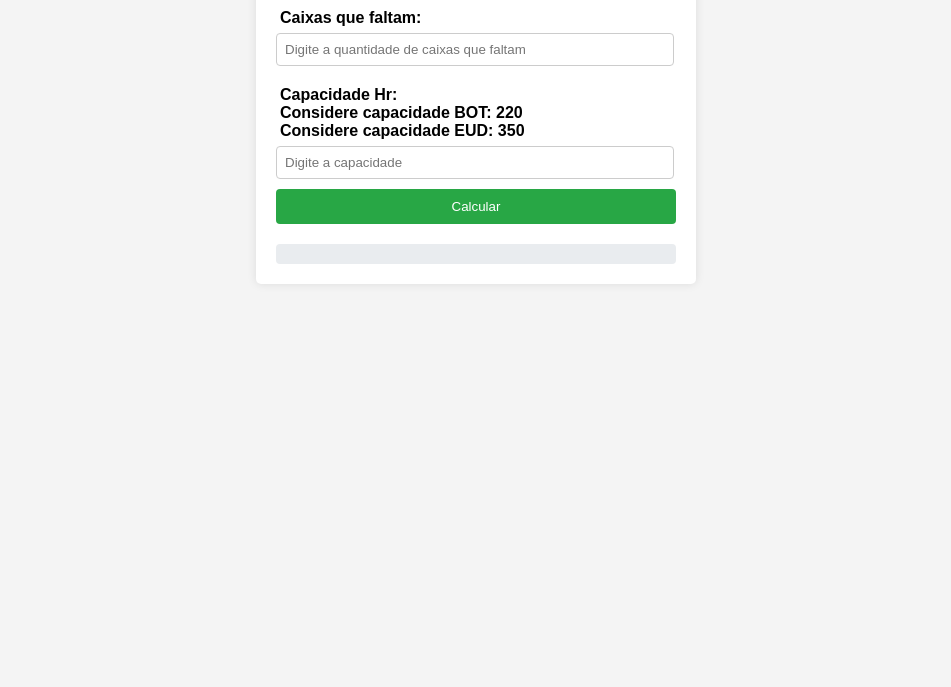
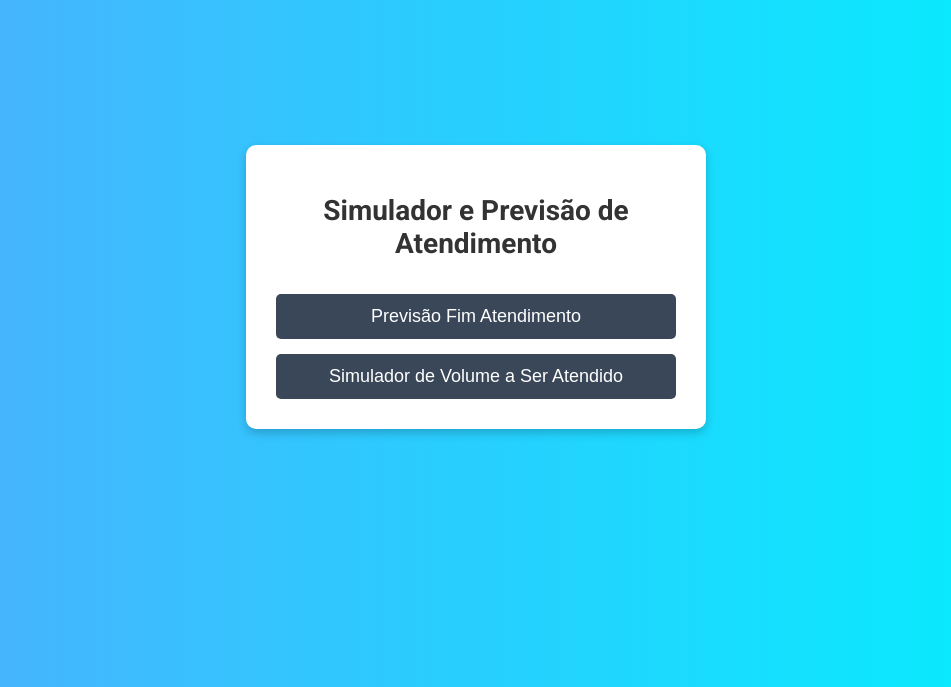
Before and after one commit to bragamy001/fimatendimento, a plain HTML site: page index.html in a window 1280 px wide. Shown: the part 113-800 px from the top of the page, without its empty margins (164-1115 px from the left). Drawn offline with Linux system fonts and the light colour scheme.

Commit message:
Versão 2 do app
Interface atualizada e funcionalidades.

```diff
--- a/index.html
+++ b/index.html
@@ -3,22 +3,68 @@
 <head>
     <meta charset="UTF-8">
     <meta name="viewport" content="width=device-width, initial-scale=1.0">
-    <title>Calculadora Fim Atendimento</title>
+    <title>Simulador e Previsão</title>
     <link rel="stylesheet" href="styles.css">
     <link rel="icon" href="icon.png" type="image/png">
+    <link rel="preconnect" href="https://fonts.googleapis.com">
+<link rel="preconnect" href="https://fonts.gstatic.com" crossorigin>
+<link href="https://fonts.googleapis.com/css2?family=IBM+Plex+Sans:ital,wght@0,100;0,200;0,300;0,400;0,500;0,600;0,700;1,100;1,200;1,300;1,400;1,500;1,600;1,700&family=Roboto:ital,wght@0,100;0,300;0,400;0,500;0,700;0,900;1,100;1,300;1,400;1,500;1,700;1,900&display=swap" rel="stylesheet">
 </head>
 <body>
-    <div class="container">
-        <h1>Prev Fim Atendimento</h1>
-        <label for="caixasFaltando">Caixas que faltam: </label>
-        <input type="number" id="caixasFaltando" placeholder="Digite a quantidade de caixas que faltam">
+    <div class="menu">
+        <div class="menu-container">
+            <h1>Simulador e Previsão de Atendimento</h1>
+            <button onclick="mostrarPainel('previsao')">Previsão Fim Atendimento</button>
+            <button onclick="mostrarPainel('simulador')">Simulador de Volume a Ser Atendido</button>
+        </div>
+    </div>
 
-        <label for="capacidade">Capacidade Hr: <br>Considere capacidade BOT: 220 <br>Considere capacidade EUD: 350</label>
-        <input type="number" id="capacidade" placeholder="Digite a capacidade">
+    <!-- Painel de Previsão -->
+    <div class="container" id="previsao" style="display: none;">
+        <h1>Previsão Fim Atendimento</h1>
+        <label for="caixasFaltando">Caixas que faltam:</label>
+        <input type="number" id="caixasFaltando" placeholder="Digite a quantidade de caixas/peças que faltam">
 
-        <button onclick="calcular()">Calcular</button>
+        <label for="capacidade">
+            Capacidade por Hora:
+            <br>Considere capacidade BOT: 220
+            <br>Considere capacidade EUD: 350
+        </label>
+        <input type="number" id="capacidade" placeholder="Digite a capacidade por hora">
 
+        <button onclick="calcular()">Calcular Previsão</button>
         <div class="result" id="result"></div>
+        <button class="back-button" onclick="voltarMenu()">Voltar ao Menu</button>
+    </div>
+
+    <!-- Painel de Simulador -->
+    <div class="container" id="simulador" style="display: none;">
+        <h1>Simulador de Volume</h1>
+        <label for="diaSemana">Qual o dia da semana do atendimento?</label>
+        <select id="diaSemana">
+            <option value="" disabled selected>Escolha o dia da semana</option>
+            <option value="Segunda-feira">Segunda-feira</option>
+            <option value="Terça-feira">Terça-feira</option>
+            <option value="Quarta-feira">Quarta-feira</option>
+            <option value="Quinta-feira">Quinta-feira</option>
+            <option value="Sexta-feira">Sexta-feira</option>
+        </select>
+
+        <label for="campo1">Valor do último atendimento:</label>
+        <input type="number" id="campo1" placeholder="Digite o valor do último atendimento">
+
+        <label for="campo2">Valor do penúltimo atendimento:</label>
+        <input type="number" id="campo2" placeholder="Digite o valor do penúltimo atendimento">
+
+        <label for="campo3">Valor do terceiro atendimento:</label>
+        <input type="number" id="campo3" placeholder="Digite o valor do terceiro atendimento">
+
+        <label for="campo4">Valor do quarto atendimento:</label>
+        <input type="number" id="campo4" placeholder="Digite o valor do quarto atendimento">
+
+        <button onclick="calcularSimulador()">Calcular Previsão</button>
+        <div class="result" id="resultSimulador"></div>
+        <button class="back-button" onclick="voltarMenu()">Voltar ao Menu</button>
     </div>
 
     <script src="script.js"></script>
--- a/script.js
+++ b/script.js
@@ -20,23 +20,21 @@ function calcular() {
     // Arredonda totalHoras para cima
     totalHoras = Math.ceil(totalHoras);
 
-    // Adiciona 2 horas para tempo máximo de faturamento
-    totalHoras += 2;
+    // Adiciona 2 horas ao tempo total (ajuste máximo de faturamento)
+    totalHoras += 3;
 
-    // Cálculo da previsão de finalização
+    // Previsão de finalização com ajustes
     const agora = new Date();
     agora.setHours(agora.getHours() + totalHoras);
 
-    // Verifica se a finalização passa pelo intervalo da ceia
+    // Verifica se o horário de finalização passa pela ceia (01:00 às 02:00)
     const horaFinalizacao = agora.getHours();
     if (horaFinalizacao >= 1 && horaFinalizacao < 2) {
         totalHoras += 1; // Adiciona 1 hora por conta da ceia
+        agora.setHours(agora.getHours() + 1);
     }
 
-    // Atualiza a previsão de finalização considerando a ceia
-    agora.setHours(agora.getHours() + 1);
-
-    // Formatação da data e hora
+    // Formatação da previsão de finalização
     const dataFinalizacao = agora.toLocaleString('pt-BR', {
         timeZone: 'America/Sao_Paulo',
         weekday: 'long',
@@ -47,10 +45,9 @@ function calcular() {
         minute: '2-digit'
     });
 
-    // Cálculo do turno com base na hora da previsão de finalização
+    // Determinação do turno com base na hora final
     const horaFinalizacaoFinal = agora.getHours();
     let turno;
-
     if (horaFinalizacaoFinal >= 6 && horaFinalizacaoFinal < 14) {
         turno = '1° TURNO';
     } else if (horaFinalizacaoFinal >= 14 && horaFinalizacaoFinal < 22) {
@@ -59,10 +56,42 @@ function calcular() {
         turno = '3° TURNO';
     }
 
+    // Atualiza a interface com os resultados
     document.getElementById('result').innerHTML = `
         <p><strong>HORAS NECESSÁRIAS:</strong> ${Math.ceil(horasNecessarias).toFixed(0)}</p>
-        <p><strong>TOTAL HORAS (incluindo refeição e ajuste):</strong> ${totalHoras.toFixed(0)}</p>
+
         <p><strong>PREVISÃO DE FINALIZAÇÃO:</strong> ${dataFinalizacao}</p>
         <p><strong>TURNO:</strong> ${turno}</p>
     `;
 }
+
+function calcularSimulador() {
+    const diaSemana = document.getElementById('diaSemana').value;
+    const valores = [1, 2, 3, 4].map(i => parseFloat(document.getElementById(`campo${i}`).value));
+
+    if (valores.some(isNaN) || !diaSemana) {
+        alert('Preencha todos os campos corretamente.');
+        return;
+    }
+
+    const media = valores.reduce((a, b) => a + b, 0) / valores.length;
+
+    document.getElementById('resultSimulador').innerHTML = `
+        <p><strong>Dia da Semana:</strong> ${diaSemana}</p>
+        <p><strong>Média:</strong> ${media.toFixed(2)}</p>
+        <p><strong>Previsão Estimada de Volume:</strong> ${Math.ceil(media).toFixed(0)} peças</p>
+    `;
+}
+
+function mostrarPainel(painel) {
+    document.querySelector('.menu').style.display = 'none';
+    document.getElementById('previsao').style.display = 'none';
+    document.getElementById('simulador').style.display = 'none';
+    document.getElementById(painel).style.display = 'block';
+}
+
+function voltarMenu() {
+    document.querySelector('.menu').style.display = 'block';
+    document.getElementById('previsao').style.display = 'none';
+    document.getElementById('simulador').style.display = 'none';
+}
--- a/styles.css
+++ b/styles.css
@@ -1,61 +1,82 @@
 body {
-    font-family: Arial, sans-serif;
-    background-color: #f4f4f4;
+    font-family: "Roboto", serif;
+    background: linear-gradient(to right, #4facfe, #00f2fe);
     margin: 0;
-    padding: 20px;
+    display: flex;
+    align-items: center;
+    justify-content: center;
+    height: 100vh;
+    font-size: 18px;
+
+
 }
 
-.container {
-    max-width: 400px;
-    margin: auto;
+.menu, .container {
     background: #fff;
-    padding: 20px;
-    border-radius: 5px;
-    box-shadow: 0 0 10px rgba(0,0,0,0.1);
+    border-radius: 10px;
+    padding: 30px;
+    box-shadow: 0px 4px 10px rgba(0, 0, 0, 0.2);
+    width: 400px;
+    text-align: center;
+}
+
+.menu-container {
+    display: flex;
+    flex-direction: column;
+    gap: 15px;
 }
 
 h1 {
-    text-align: center;
+    font-size: 28px;
+    color: #333;
 }
 
 label {
     display: block;
-    margin: 8px 0 4px;
-    padding: 2px 4px;
-    border-radius: 3px;
-    font-weight: bold; /* Aplica negrito aos títulos */
+    text-align: left;
+    margin: 10px 0 5px;
+    font-weight: bold;
+    color: #555;
+    font-size: 18x;
 }
 
-
-
-input {
-    width: 95%;
-    padding: 8px;
-    margin-bottom: 10px;
-    border: 1px solid #ccc;
-    border-radius: 4px;
+input, select {
+    width: 100%;
+    padding: 10px;
+    margin-bottom: 15px;
+    border: 1px solid #ddd;
+    border-radius: 5px;
+    font-size: 17px;
 }
-
-
-
 
 button {
     width: 100%;
-    padding: 10px;
-    background-color: #28a745;
+    padding: 12px;
+    background-color: #3a4758;
     color: white;
     border: none;
-    border-radius: 4px;
+    border-radius: 5px;
     cursor: pointer;
+    font-size: 18px;
 }
 
 button:hover {
-    background-color: #218838;
+    background-color: #007bff;
 }
 
 .result {
     margin-top: 20px;
-    padding: 10px;
-    background: #e9ecef;
-    border-radius: 4px;
+    padding: 15px;
+    background: #f1f1f1;
+    border-radius: 5px;
+    text-align: left;
 }
+
+.back-button {
+    background-color: #007bff;
+    margin-top: 10px;
+}
+
+.back-button:hover {
+    background-color: #0056b3;
+}
```
Also changed, not shown: linha exculida do script.txt (added).
